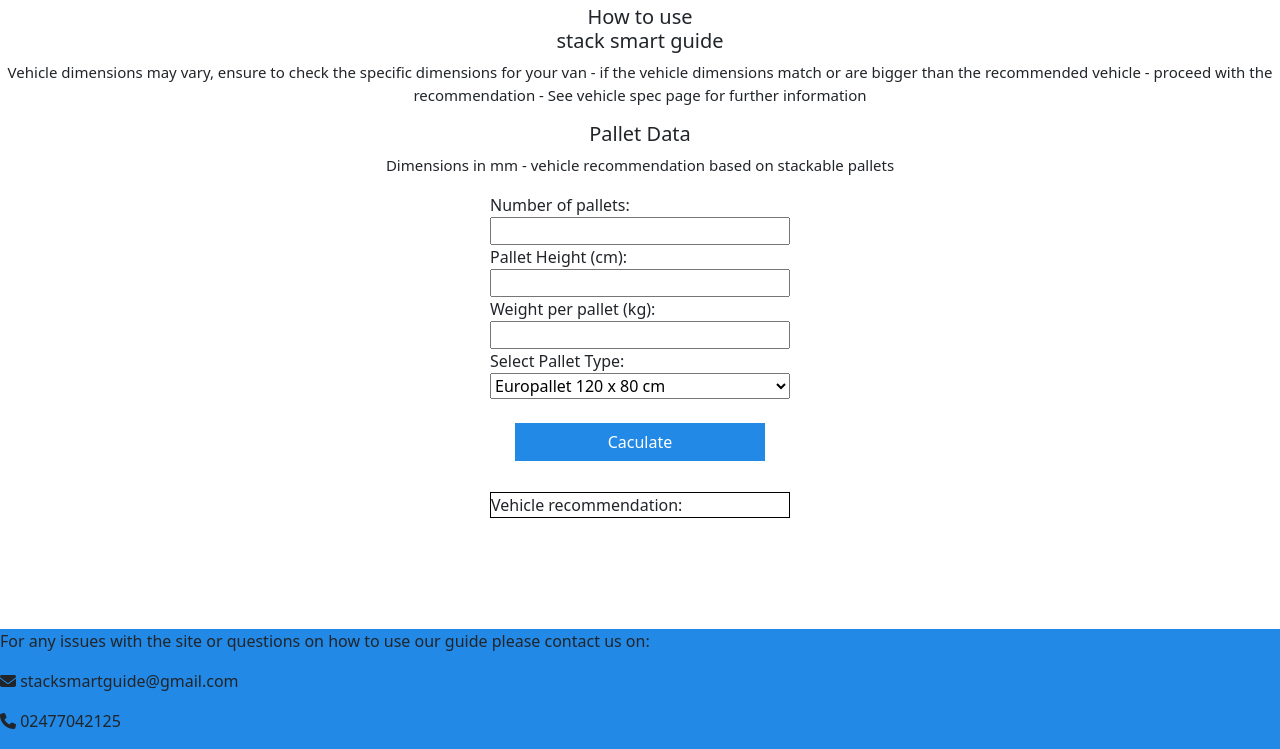
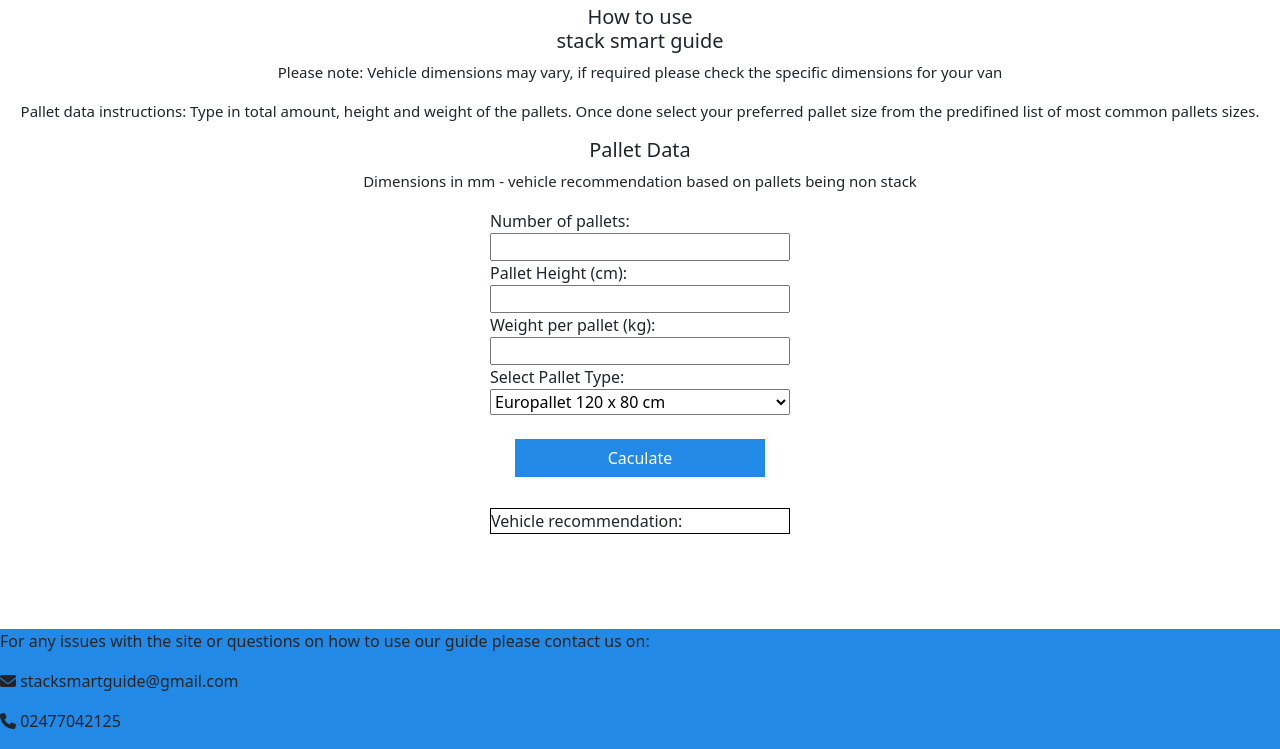
Before and after one commit to MunasheMuk2/StackSmartGuide, a plain HTML site: page index.html in a window 1280 px wide. Shown: the part 51-800 px from the top of the page. Drawn offline with nearby package versions, Linux system fonts and the light colour scheme.

Commit message:
Add instructions on how to use the stack smart guide in html

```diff
--- a/index.html
+++ b/index.html
@@ -35,12 +35,17 @@
     <main>
         <h2 class="headers"> How to use <br> stack smart guide </h2>
 
-        <p class="paragraphs">Vehicle dimensions may vary, ensure to check the specific dimensions for your van -
-            if the vehicle dimensions match or are bigger than the recommended vehicle - proceed with the recommendation
-            - See vehicle spec page for further information </p>
+        <p class="paragraphs"> Please note: Vehicle dimensions may vary, if required please check the specific
+            dimensions for your van
+        </p>
+
+        <p class="paragraphs">Pallet data instructions: Type in total amount, height and weight of the pallets. Once
+            done select your preferred pallet size from the predifined list of most common pallets sizes.
+        </p>
 
         <h2 class="headers">Pallet Data </h2>
-        <p class="paragraphs"> Dimensions in mm - vehicle recommendation based on stackable pallets </p>
+
+        <p class="paragraphs"> Dimensions in mm - vehicle recommendation based on pallets being non stack </p>
 
         <div class="palletCalculator">
 
@@ -65,13 +70,10 @@
 
             <br>
 
-
             <!-- <p id="total">Total will be logged here</p> -->
             <p id="vanOutput">Vehicle recommendation:</p>
 
         </div>
-
-
 
     </main>
     <!-- Footer -->
```
